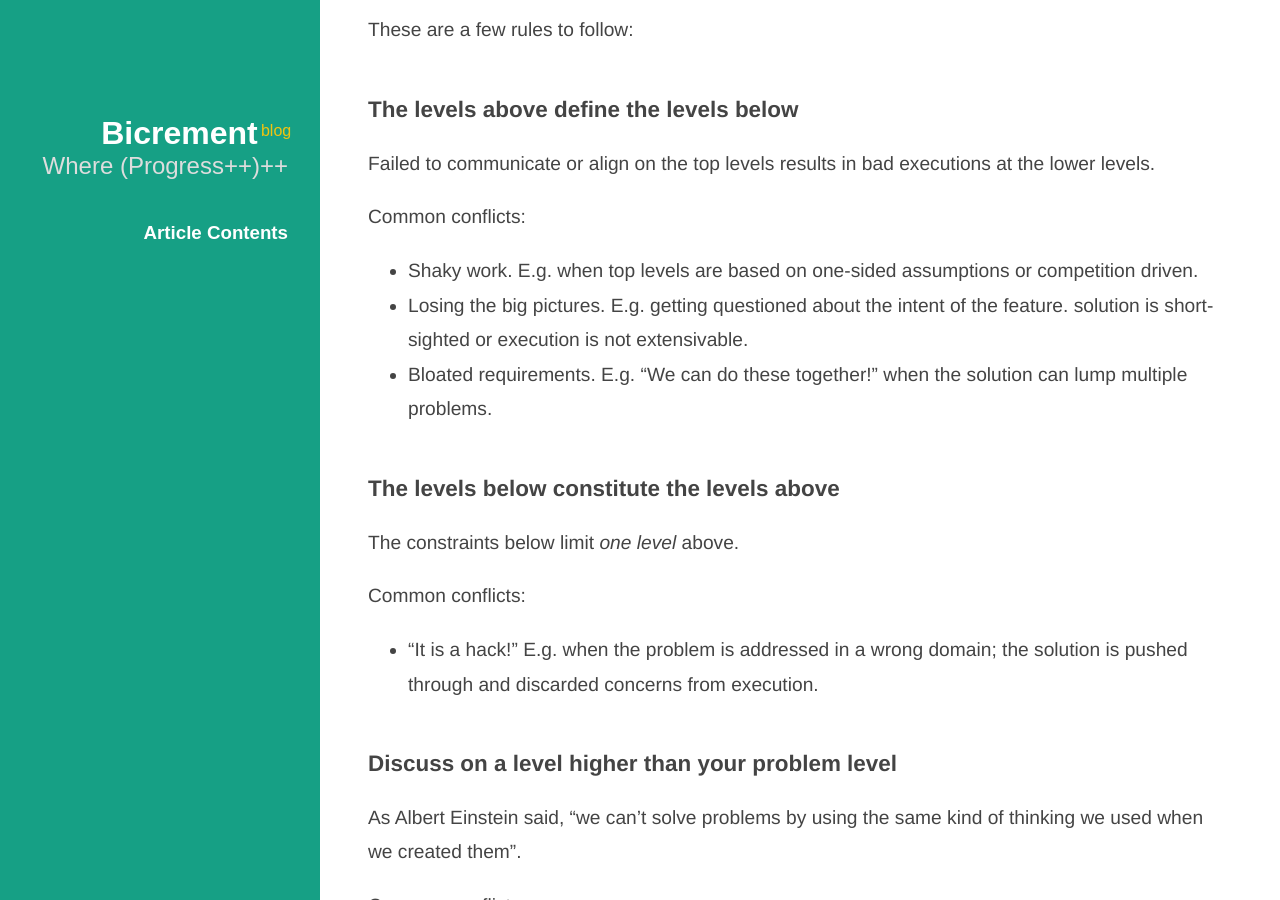
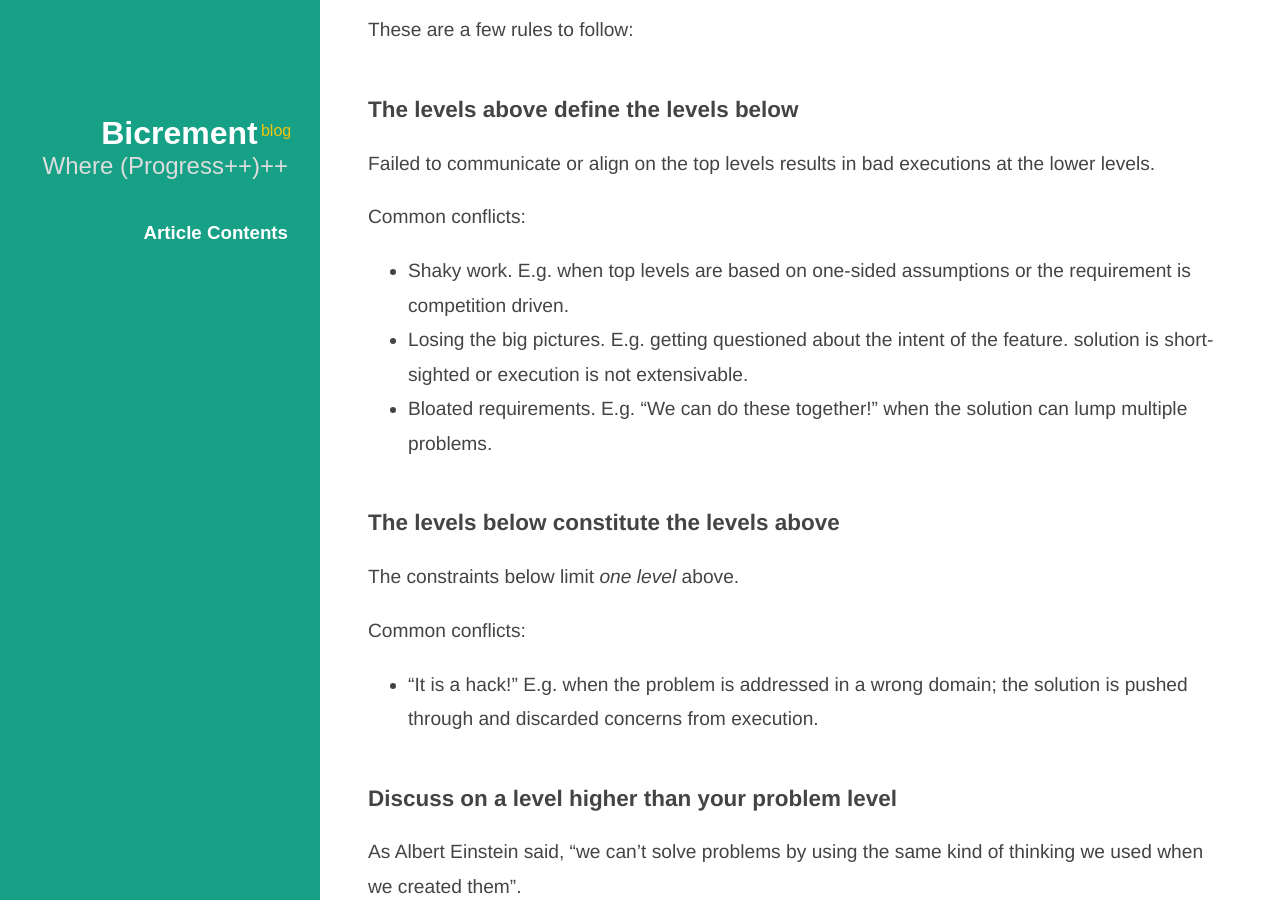
Before and after one commit to zhuochun/zhuochun.github.io, a Jekyll site: the page built from _posts/2020/2020-07-18-discussion-pyramid.markdown, in a window 1280 px wide and 900 px high, scrolled down 1420 px. Built offline with Jekyll 4.4.1, drawn with Linux system fonts in a browser that asks for light colours; nearby versions of some CDN libraries.

Commit message:
Update 2020-07-18-discussion-pyramid.markdown

```diff
--- a/_posts/2020/2020-07-18-discussion-pyramid.markdown
+++ b/_posts/2020/2020-07-18-discussion-pyramid.markdown
@@ -44,7 +44,7 @@ Failed to communicate or align on the top levels results in bad executions at th
 
 Common conflicts:
 
-- Shaky work. E.g. when top levels are based on one-sided assumptions or competition driven.
+- Shaky work. E.g. when top levels are based on one-sided assumptions or the requirement is competition driven.
 - Losing the big pictures. E.g. getting questioned about the intent of the feature. solution is short-sighted or execution is not extensivable.
 - Bloated requirements. E.g. "We can do these together!" when the solution can lump multiple problems.
 
```
